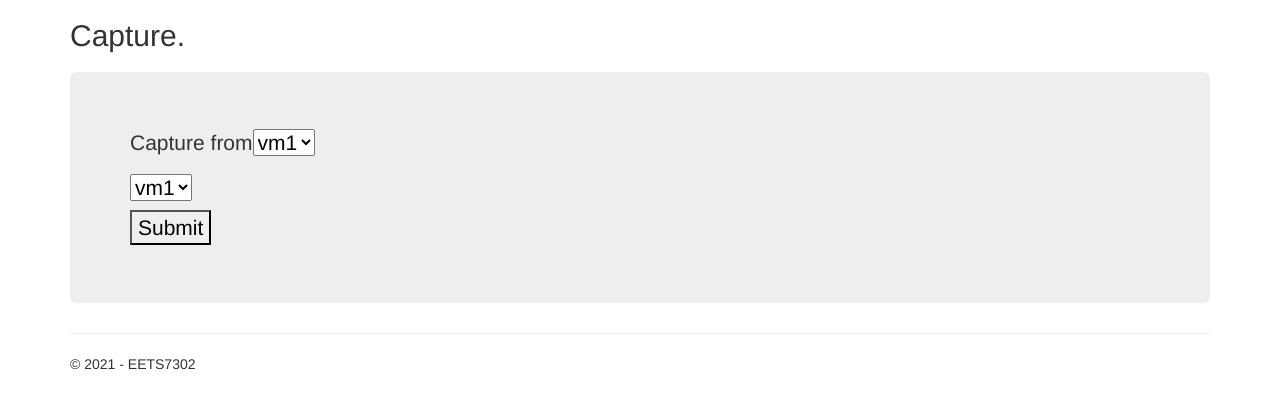
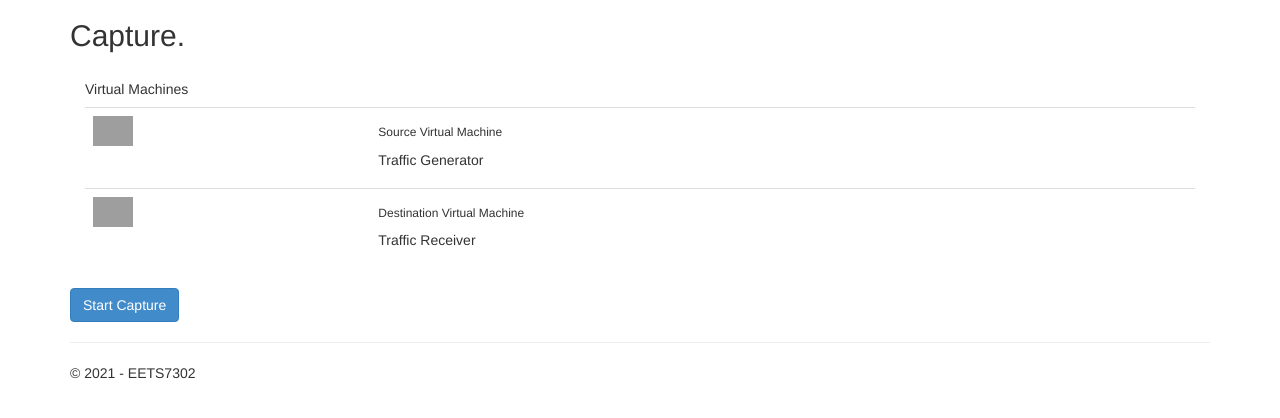
Before and after one commit to yaabukha/eets, a Flask app: page /capture in a window 1280 px wide. Shown: the part 51-469 px from the top of the page. Run offline with Flask 2, Linux system fonts and the light colour scheme; some libraries are stand-ins or nearby versions; grey boxes are pictures that could not be loaded.

Commit message:
Update capture.html

```diff
--- a/testgit/templates/capture.html
+++ b/testgit/templates/capture.html
@@ -5,24 +5,41 @@
 <h2>{{ title }}.</h2>
 <h3>{{ message }}</h3>
 
-<div class="jumbotron">
-    Capture from<SELECT name="vm">
-        {% for vm in vmList %}
-        <option value="{{vm}}">{{vm}}</option>
 
-        {% endfor %}
-    </SELECT>
+             <!--[ Recent Users ] start-->
+                        <div class="container">
+                            <div class="card Recent-Users">
+                                <div class="card-header">
+                                    <h5>Virtual Machines</h5>
+                                </div>
+                                <div class="card-block px-0 py-3">
+                                    <div class="table-responsive">
+                                        <table class="table table-hover">
+                                            <tbody>
+                                                <tr class="unread">
+                                                    <td><img class="rounded-circle" style="width:40px;" src="/static/assets/images/icons8-linux-server-48.png" alt="activity-user"></td>
+                                                    <td>
+                                                        <h6 class="mb-1">Source Virtual Machine</h6>
+                                                        <p class="m-0">Traffic Generator</p>
+                                                    </td>
+                                                </tr>
+                                                  <tr class="unread">
+                                                    <td><img class="rounded-circle" style="width:40px;" src="/static/assets/images/icons8-linux-server-48.png" alt="activity-user"></td>
+                                                    <td>
+                                                        <h6 class="mb-1">Destination Virtual Machine</h6>
+                                                        <p class="m-0">Traffic Receiver</p>
+                                                    </td>
 
+                                                </tr>
+                                            </tbody>
+                                        </table>
+                                    </div>
+                                </div>
+                            </div>
+                        </div>
+                        <!--[ Recent Users ] end-->
+                            <form method="post">
+                                      <p><input type="submit" name="operation" value="Start Capture" class="btn btn-primary btn-large"></p>
 
-                <form method="post">
-                    <select name="selectedVM">
-                        {% for vm in vmList %}
-                        <option value="{{vm}}">{{vm}}</option>
-
-                        {% endfor %}
-                    </select>
-                    <p><input type="submit" value="Submit" /></p>
-                </form>
-</div>
-
+                               </form>
 {% endblock %}
```
